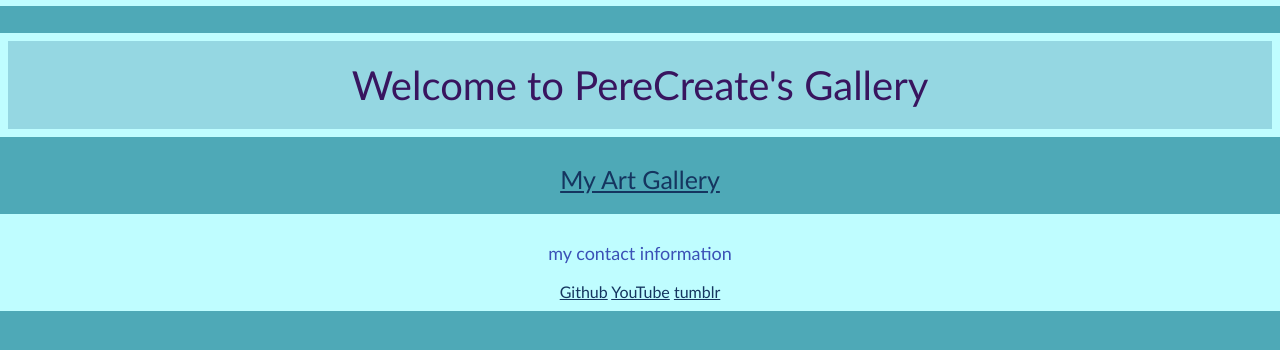
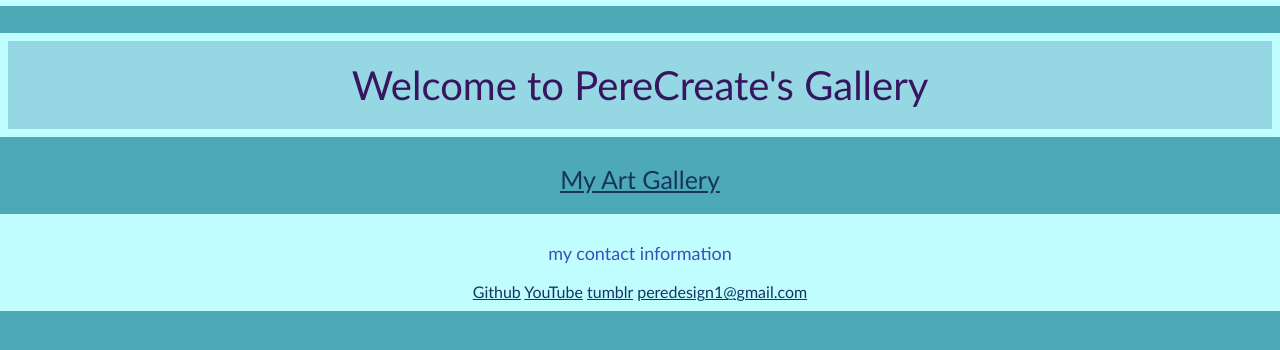
Before and after one commit to Perennial123/perecreate-website, a plain HTML site: page index.html in a window 1280 px wide. Shown: the part 314-664 px from the top of the page. Drawn offline with Linux system fonts and the light colour scheme.

Commit message:
Update index.html

```diff
--- a/index.html
+++ b/index.html
@@ -29,6 +29,7 @@
         <a href="https://github.com/Perennial123">Github</a>
         <a href="https://www.youtube.com/@PereCreate">YouTube</a>
         <a href="https://www.tumblr.com/perecreate">tumblr</a>
+        <a href="peredesign1@gmail.com">peredesign1@gmail.com</a>
 
     </div>
     </section>
```
